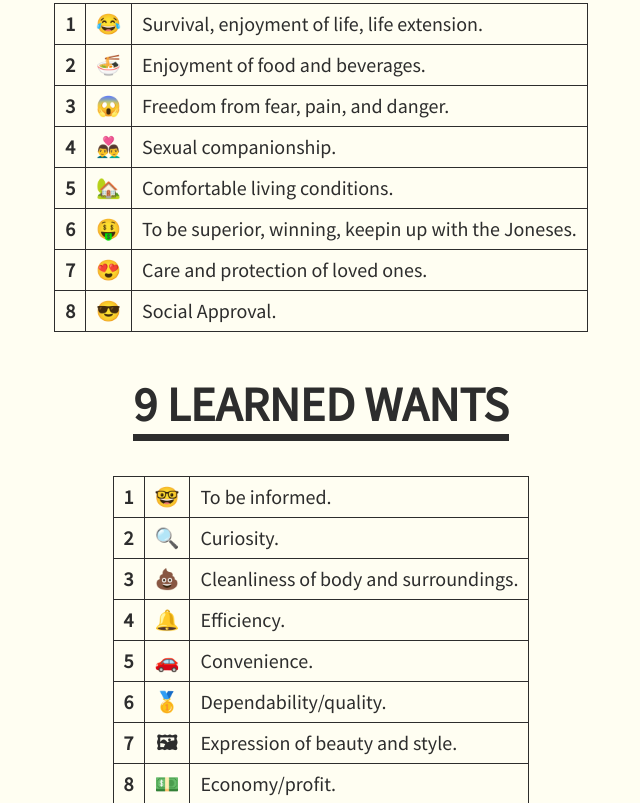
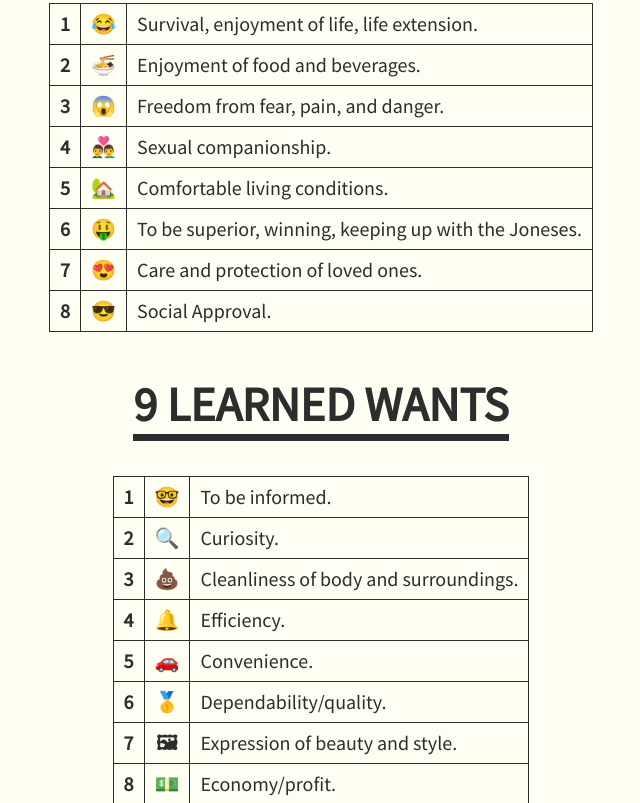
Before and after one commit to fuckingwords/fuckingwords.github.io, a plain HTML site: page index.html in a window 1280 px wide. Shown: the part 3355-4158 px from the top of the page, without its empty margins (319-959 px from the left). Drawn offline with Linux system fonts and the light colour scheme.

Commit message:
Update index.html

```diff
--- a/index.html
+++ b/index.html
@@ -185,7 +185,7 @@
 							<tr>
 								<td>6</td>
 								<td>🤑</td>
-								<td>To be superior, winning, keepin up with the Joneses.</td>
+								<td>To be superior, winning, keeping up with the Joneses.</td>
 							</tr>
 							<tr>
 								<td>7</td>
```
